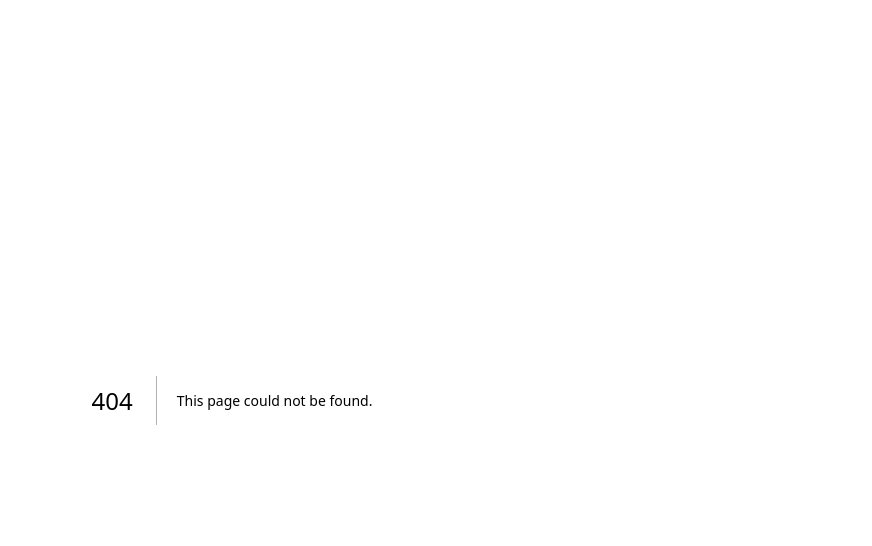
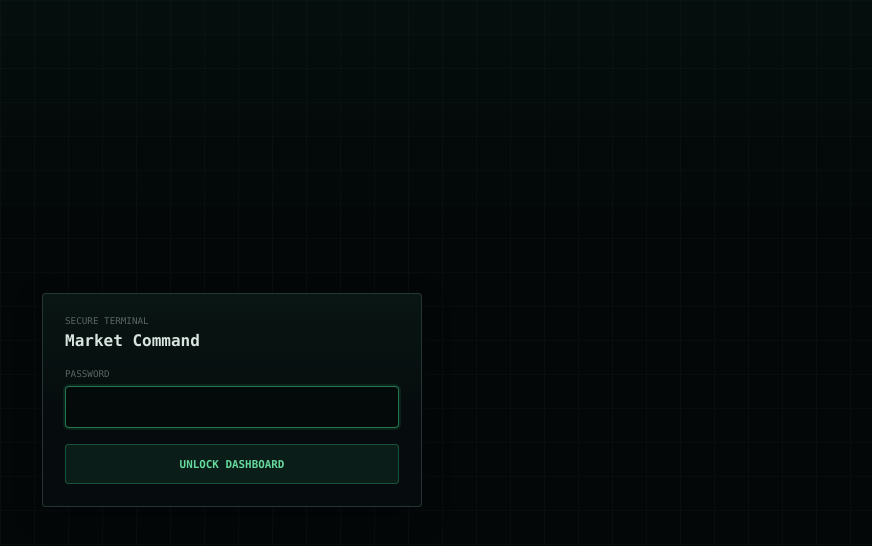
Before and after one commit to jchizick/private-trading-dashboard, a Next.js app: page /login in a window 1280 px wide. Before the commit this address had no page. Shown: the top 546 px of the page, without its empty margins (408-1280 px from the left). Built offline with nearby package versions, Linux system fonts and the light colour scheme.

Commit message:
Add dashboard password protection

```diff
--- /dev/null
+++ b/src/app/api/login/route.ts
@@ -0,0 +1,38 @@
+import { NextResponse } from "next/server";
+import { AUTH_COOKIE_NAME, createAuthCookieValue, normalizeReturnPath } from "@/lib/dashboardAuth";
+
+const AUTH_COOKIE_MAX_AGE_SECONDS = 60 * 60 * 24 * 30;
+
+export async function POST(request: Request) {
+  const formData = await request.formData();
+  const submittedPassword = formData.get("password");
+  const nextPath = normalizeReturnPath(formData.get("next"));
+  const dashboardPassword = process.env.DASHBOARD_PASSWORD?.trim();
+
+  // Password comparison happens only on the server; the browser receives an opaque httpOnly auth cookie.
+  if (
+    !dashboardPassword ||
+    typeof submittedPassword !== "string" ||
+    submittedPassword !== dashboardPassword
+  ) {
+    const loginUrl = new URL("/login", request.url);
+    loginUrl.searchParams.set("error", dashboardPassword ? "invalid" : "missing_config");
+    loginUrl.searchParams.set("next", nextPath);
+
+    return NextResponse.redirect(loginUrl, { status: 303 });
+  }
+
+  const response = NextResponse.redirect(new URL(nextPath, request.url), { status: 303 });
+
+  response.cookies.set({
+    name: AUTH_COOKIE_NAME,
+    value: await createAuthCookieValue(dashboardPassword),
+    httpOnly: true,
+    sameSite: "lax",
+    secure: new URL(request.url).protocol === "https:",
+    path: "/",
+    maxAge: AUTH_COOKIE_MAX_AGE_SECONDS
+  });
+
+  return response;
+}
--- a/src/app/globals.css
+++ b/src/app/globals.css
@@ -827,6 +827,103 @@ select {
   }
 }
 
+.loginScreen {
+  display: grid;
+  place-items: center;
+  min-height: 100vh;
+  padding: 24px;
+}
+
+.loginPanel {
+  display: grid;
+  gap: 16px;
+  width: min(100%, 380px);
+  padding: 22px;
+  border: 1px solid rgba(39, 55, 56, 0.96);
+  border-radius: var(--radius);
+  background:
+    linear-gradient(180deg, rgba(54, 189, 126, 0.06), transparent 112px),
+    rgba(7, 13, 14, 0.98);
+  box-shadow: var(--shadow-tight);
+}
+
+.loginPanel__header {
+  display: grid;
+  gap: 8px;
+  padding-bottom: 4px;
+}
+
+.loginPanel__header span,
+.loginPanel__field span {
+  color: rgba(95, 110, 105, 0.92);
+  font-family: var(--font-mono);
+  font-size: 0.58rem;
+  line-height: 1;
+  text-transform: uppercase;
+}
+
+.loginPanel__header h1 {
+  margin: 0;
+  color: var(--text);
+  font-family: var(--font-mono);
+  font-size: 1rem;
+  line-height: 1;
+}
+
+.loginPanel__field {
+  display: grid;
+  gap: 8px;
+}
+
+.loginPanel__field input {
+  width: 100%;
+  min-height: 42px;
+  padding: 0 12px;
+  border: 1px solid rgba(42, 63, 59, 0.92);
+  border-radius: var(--radius);
+  outline: none;
+  background: rgba(5, 10, 11, 0.94);
+  color: var(--text);
+  font-family: var(--font-mono);
+  font-size: 0.82rem;
+}
+
+.loginPanel__field input:focus {
+  border-color: rgba(54, 189, 126, 0.62);
+  box-shadow: 0 0 0 2px rgba(54, 189, 126, 0.12);
+}
+
+.loginPanel__error {
+  margin: -2px 0 0;
+  color: var(--negative);
+  font-family: var(--font-mono);
+  font-size: 0.68rem;
+}
+
+.loginPanel__button {
+  display: inline-flex;
+  align-items: center;
+  justify-content: center;
+  min-height: 40px;
+  padding: 0 14px;
+  border: 1px solid rgba(54, 189, 126, 0.34);
+  border-radius: var(--radius);
+  background: rgba(54, 189, 126, 0.1);
+  color: var(--accent-strong);
+  cursor: pointer;
+  font-family: var(--font-mono);
+  font-size: 0.68rem;
+  font-weight: 650;
+  text-transform: uppercase;
+}
+
+.loginPanel__button:hover,
+.loginPanel__button:focus-visible {
+  border-color: rgba(54, 189, 126, 0.62);
+  background: rgba(54, 189, 126, 0.16);
+  outline: none;
+}
+
 /* Targeted hierarchy refinement pass */
 .dashboardGrid {
   grid-template-columns: minmax(292px, 0.82fr) minmax(570px, 1.78fr) minmax(286px, 0.86fr);
--- /dev/null
+++ b/src/app/login/page.tsx
@@ -0,0 +1,52 @@
+import { normalizeReturnPath } from "@/lib/dashboardAuth";
+
+type LoginPageProps = {
+  searchParams?: Promise<{
+    error?: string;
+    next?: string;
+  }>;
+};
+
+function getErrorMessage(error: string | undefined) {
+  if (error === "missing_config") {
+    return "Dashboard password is not configured.";
+  }
+
+  if (error === "invalid") {
+    return "Incorrect password.";
+  }
+
+  return null;
+}
+
+export default async function LoginPage({ searchParams }: LoginPageProps) {
+  const params = await searchParams;
+  const nextPath = normalizeReturnPath(params?.next);
+  const errorMessage = getErrorMessage(params?.error);
+
+  return (
+    <main className="loginScreen">
+      <form className="loginPanel" action="/api/login" method="post">
+        <input type="hidden" name="next" value={nextPath} />
+        <div className="loginPanel__header">
+          <span>Secure terminal</span>
+          <h1>Market Command</h1>
+        </div>
+        <label className="loginPanel__field">
+          <span>Password</span>
+          <input
+            autoComplete="current-password"
+            autoFocus
+            name="password"
+            required
+            type="password"
+          />
+        </label>
+        {errorMessage ? <p className="loginPanel__error">{errorMessage}</p> : null}
+        <button className="loginPanel__button" type="submit">
+          Unlock dashboard
+        </button>
+      </form>
+    </main>
+  );
+}
--- /dev/null
+++ b/src/lib/dashboardAuth.ts
@@ -0,0 +1,54 @@
+export const AUTH_COOKIE_NAME = "trading_dashboard_auth";
+
+const AUTH_COOKIE_VERSION = "v1";
+const AUTH_SIGNATURE_PAYLOAD = "private-trading-dashboard-auth";
+
+function toBase64Url(buffer: ArrayBuffer) {
+  const bytes = new Uint8Array(buffer);
+  let binary = "";
+
+  for (const byte of bytes) {
+    binary += String.fromCharCode(byte);
+  }
+
+  return btoa(binary).replaceAll("+", "-").replaceAll("/", "_").replaceAll("=", "");
+}
+
+async function createPasswordSignature(password: string) {
+  const encoder = new TextEncoder();
+  const key = await crypto.subtle.importKey(
+    "raw",
+    encoder.encode(password),
+    { name: "HMAC", hash: "SHA-256" },
+    false,
+    ["sign"]
+  );
+  const signature = await crypto.subtle.sign("HMAC", key, encoder.encode(AUTH_SIGNATURE_PAYLOAD));
+
+  return toBase64Url(signature);
+}
+
+// Auth cookies store only a password-derived HMAC, never the dashboard password itself.
+export async function createAuthCookieValue(password: string) {
+  return `${AUTH_COOKIE_VERSION}.${await createPasswordSignature(password)}`;
+}
+
+export async function isValidAuthCookie(cookieValue: string | undefined, password: string | undefined) {
+  const normalizedPassword = password?.trim();
+
+  if (!cookieValue || !normalizedPassword) {
+    return false;
+  }
+
+  return cookieValue === await createAuthCookieValue(normalizedPassword);
+}
+
+export function normalizeReturnPath(value: FormDataEntryValue | string | null | undefined) {
+  const path = typeof value === "string" ? value : "/";
+
+  if (!path.startsWith("/") || path.startsWith("//")) {
+    return "/";
+  }
+
+  return path;
+}
```
Also changed, not shown: src/proxy.ts (added, +33 -0 lines), 2 other files (tests, documents, lock files or other folders).
